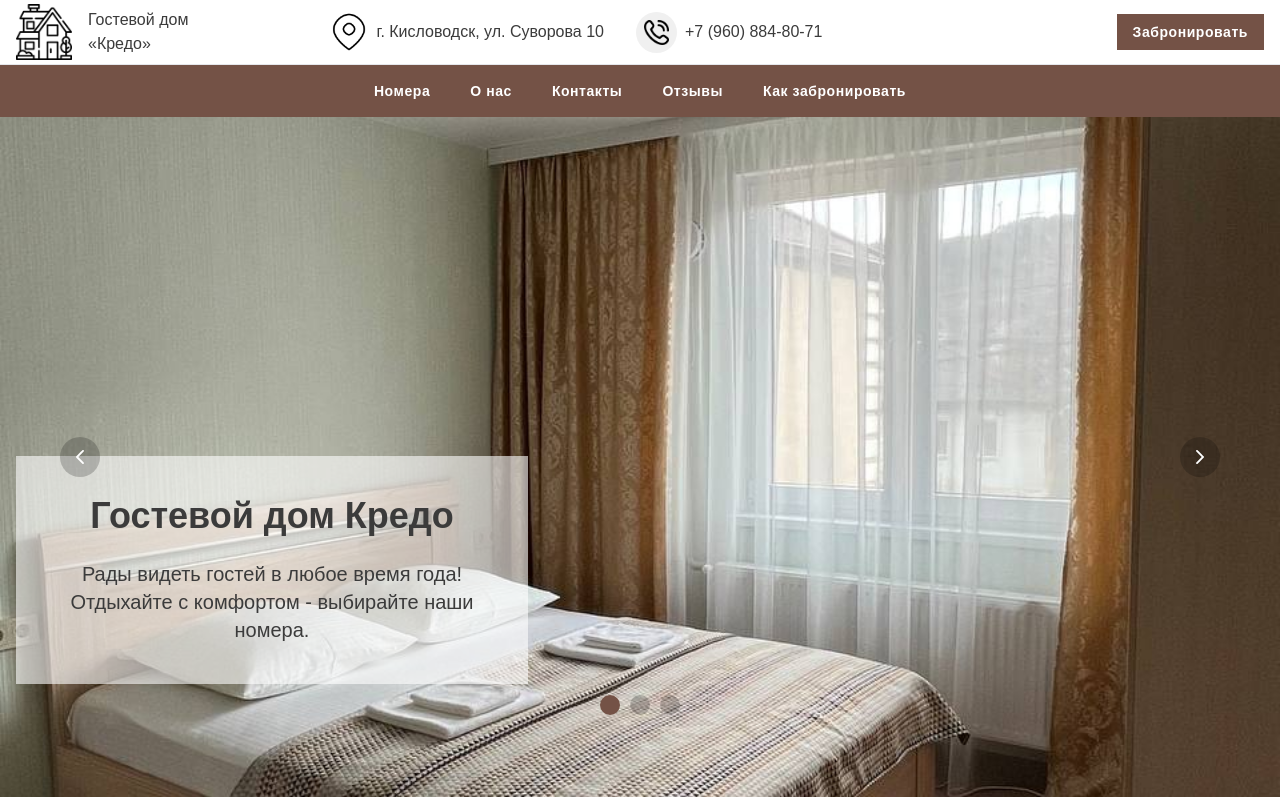
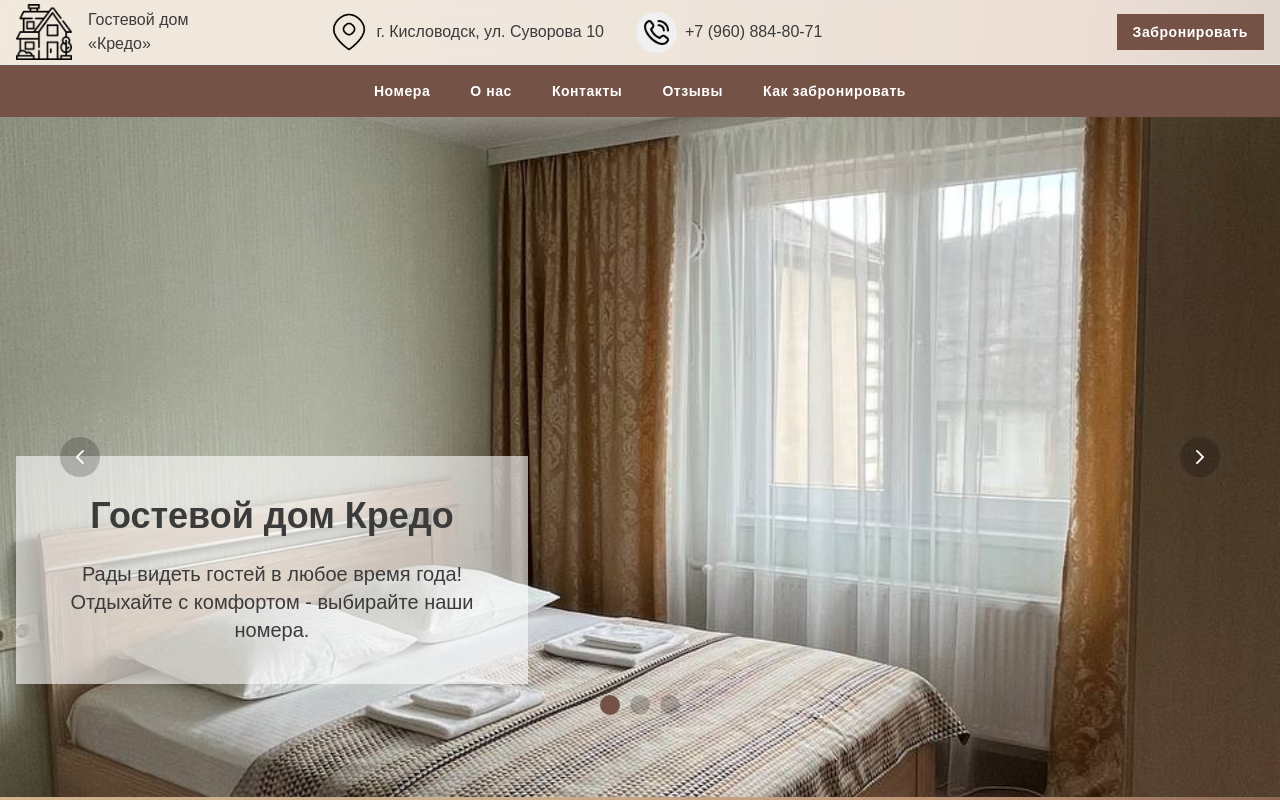
Before and after one commit to Salyens/Next-test-timeweb, a Next.js app: page / in a window 1280 px wide. Shown: the top 800 px of the page. Built offline with nearby package versions, Linux system fonts and the light colour scheme.

Commit message:
Add gradient background to body with warm earth tones
- Implement a diagonal linear gradient background in global CSS
- Use a color palette of beige, light brown, sienna, and dark brown
- Enhance visual appeal with a smooth color transition

```diff
--- a/src/app/globals.css
+++ b/src/app/globals.css
@@ -9,6 +9,13 @@ html {
 
 body {
   @apply text-main font-sans;
+  background: linear-gradient(
+    95deg,
+    /* Diagonal gradient */ #d2b48c,
+    /* Light beige */ #c9ae8c,
+    /* Light brown */ #bd9273,
+    /* Sienna */ #5a3e36 /* Dark brown */
+  );
 }
 
 a {
```
